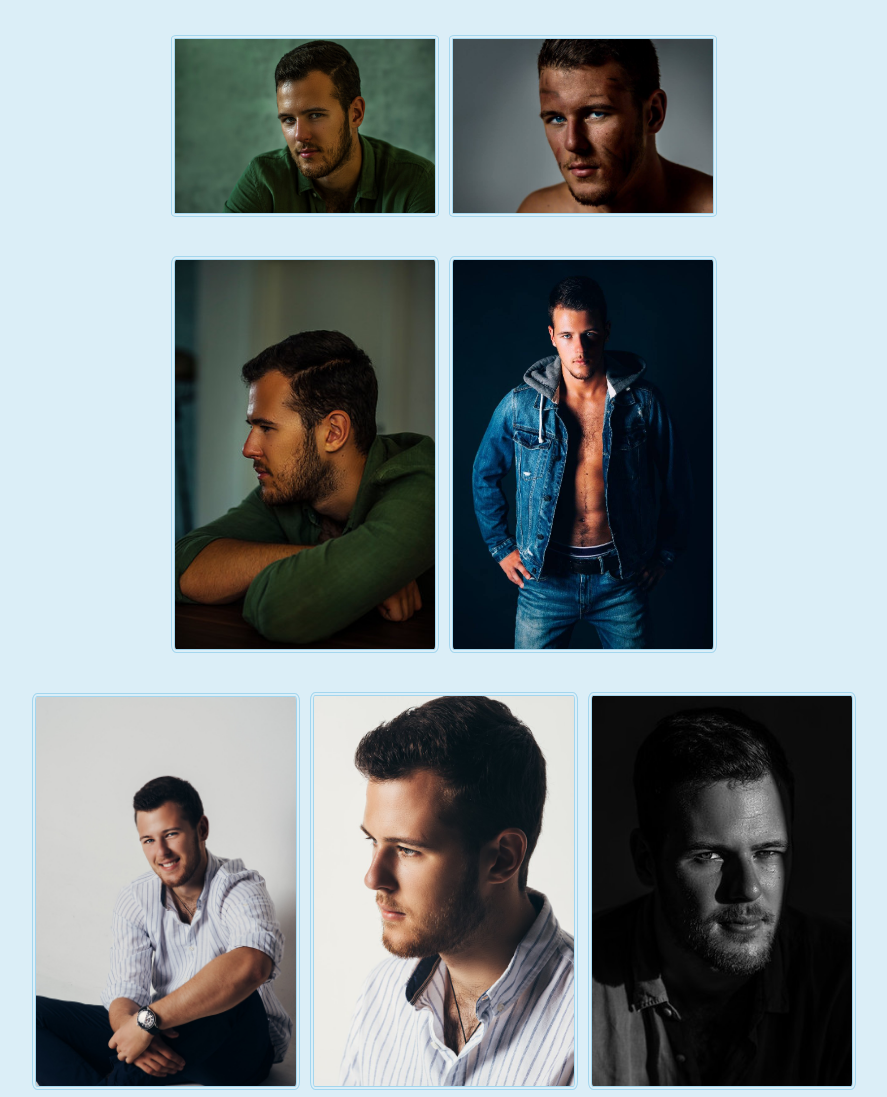
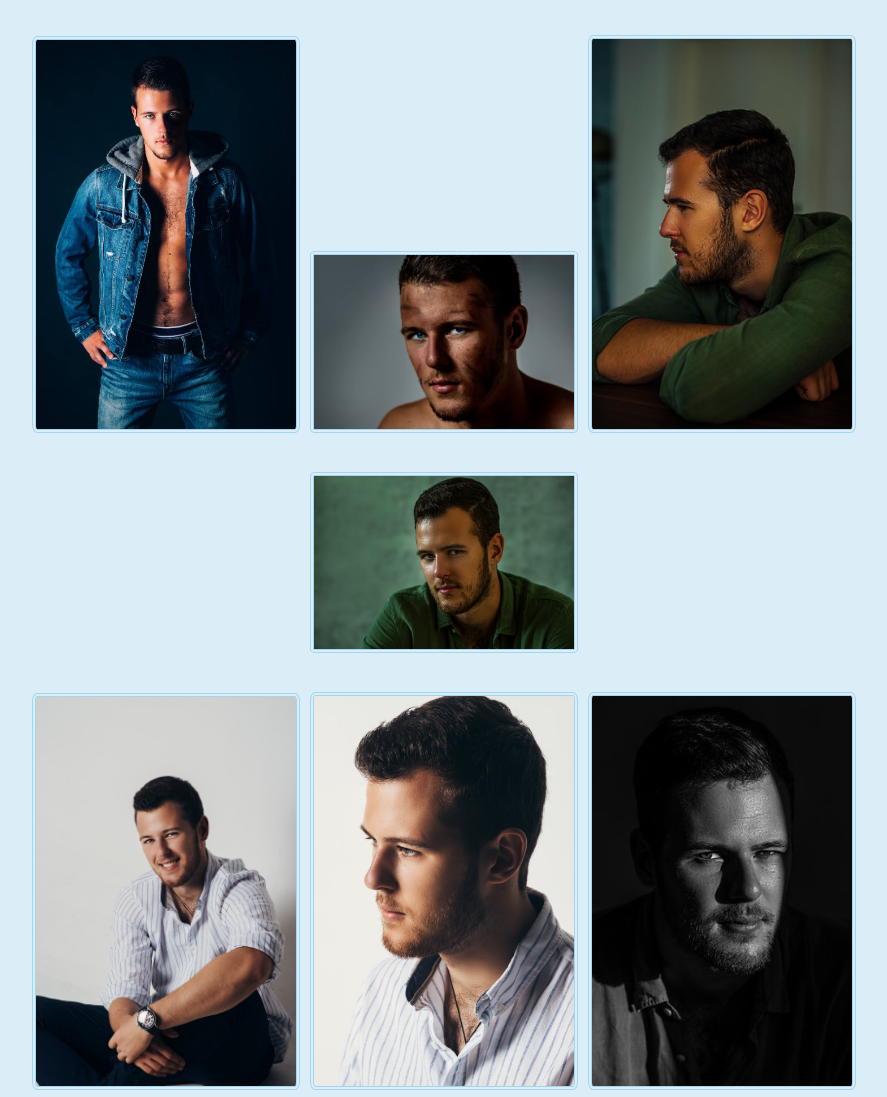
Before and after one commit to ivanmegalo97/Ivan-Nikolic-CV-acting, a plain HTML site: page photos.html in a window 1280 px wide. Shown: the top 1097 px of the page, without its empty margins (191-1078 px from the left). Drawn offline with Linux system fonts and the light colour scheme.

Commit message:
Update photos.html

```diff
--- a/photos.html
+++ b/photos.html
@@ -15,14 +15,14 @@
 
  <div class="skill-row2">
 
-        <img class="actor-image" src="images/Ivan 1.jpg" alt="actor"><img class="actor-image" src="images/iva ratnik.jpg" alt="actor">
+        <img class="actor-image" src="images/iva texas.jpg" alt="actor"><img class="actor-image" src="images/iva ratnik.jpg" alt="actor"><img class="actor-image" src="images/Ivan 3.jpg" alt="actor">
 
 
 </div>
 
 <div class="skill-row2">
 
-       <img class="actor-image" src="images/Ivan 3.jpg" alt="actor"><img class="actor-image" src="images/iva texas.jpg" alt="actor">
+       <img class="actor-image" src="images/Ivan 1.jpg" alt="actor">
 
 </div>
 
@@ -31,7 +31,6 @@
         <img class="actor-image" src="images/kosulja.jpg" alt="actor"><img class="actor-image" src="images/iva-profil.jpg" alt="actor"><img class="actor-image" src="images/Ivan portret cb.jpg" alt="actor">
 
 </div>
-<img class="actor-image" src="images/Ivan cb.jpg" alt="actor">
 
 
 </body>
```
